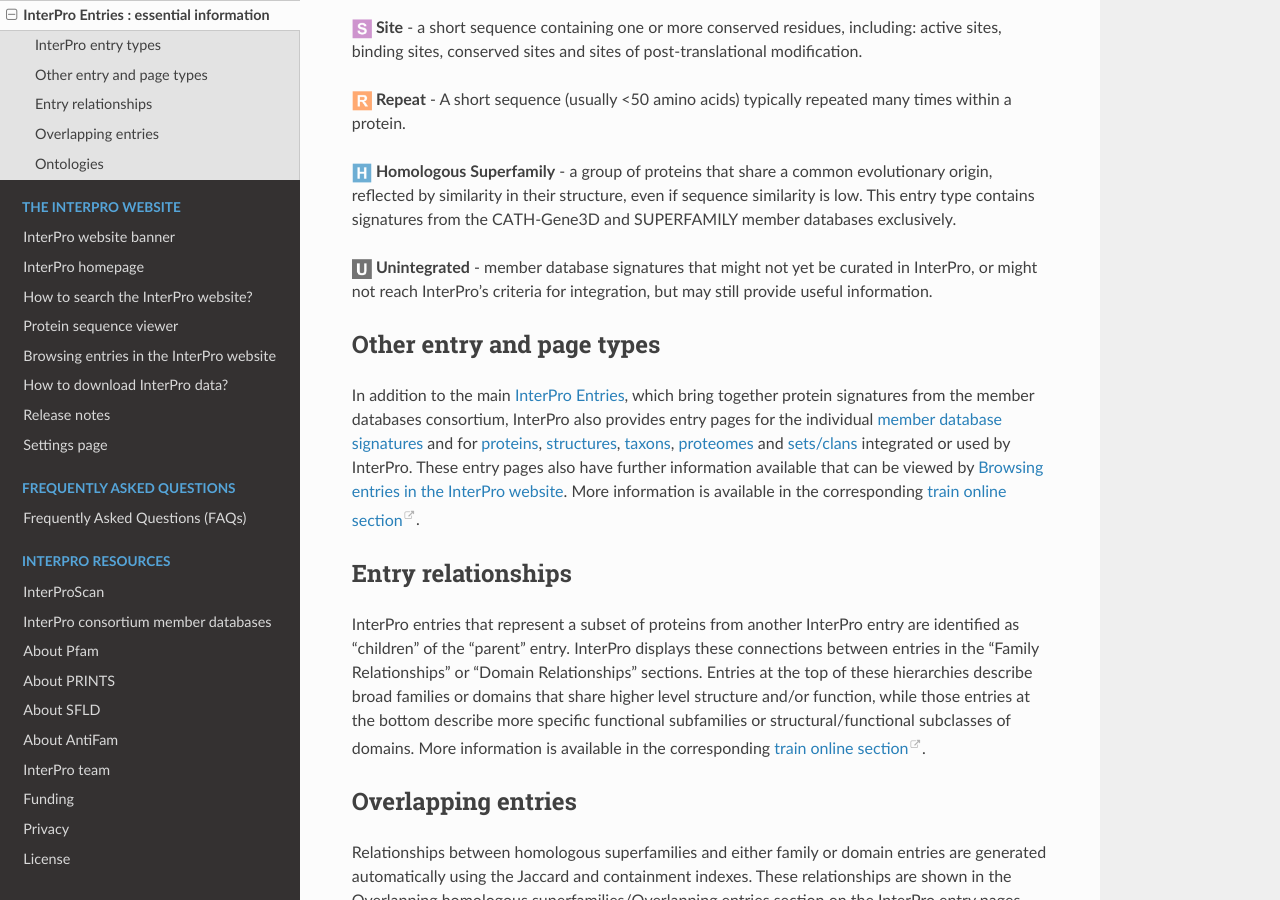
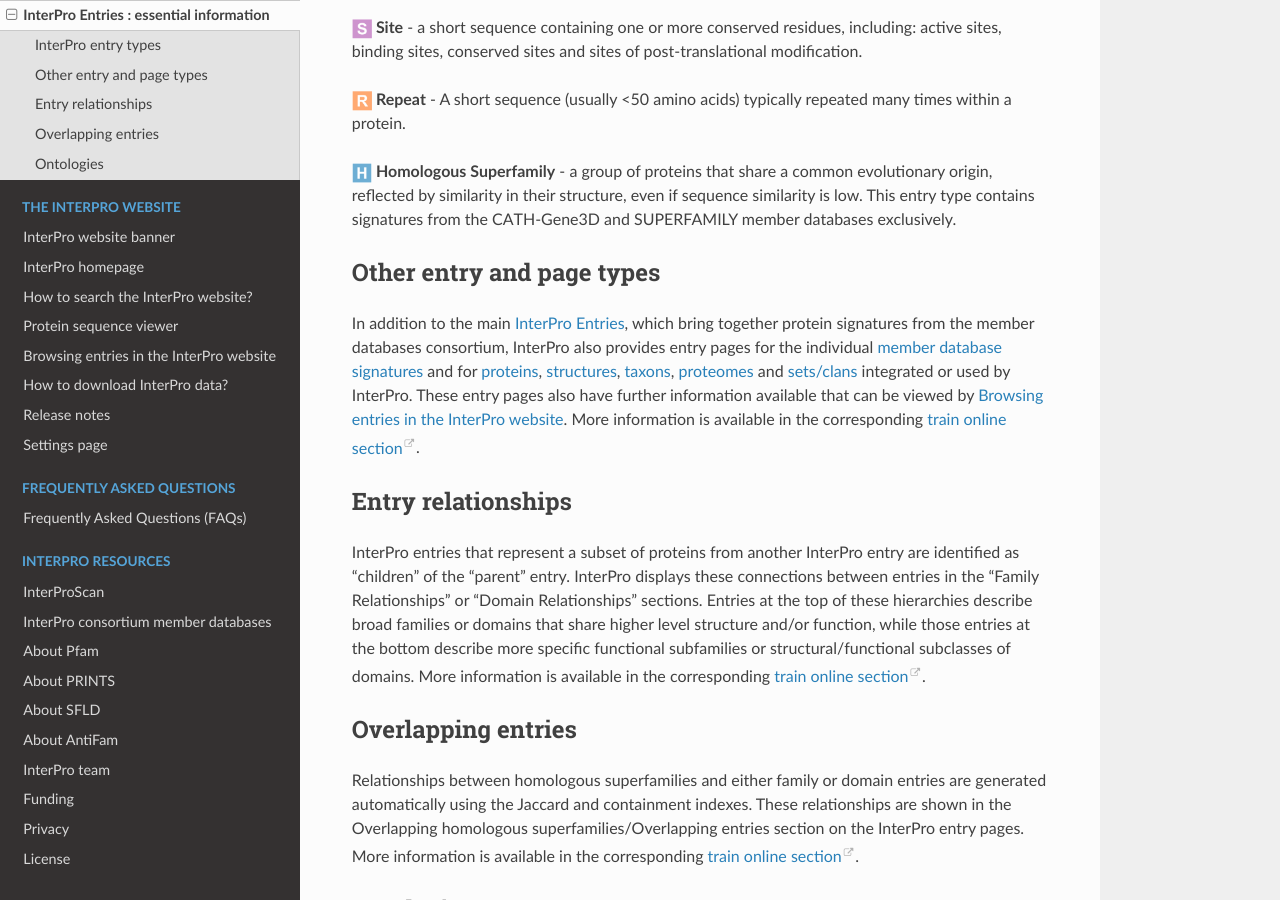
Before and after one commit to ProteinsWebTeam/interpro-docs, a Sphinx documentation site: the page built from docs/entries_info.rst, in a window 1280 px wide and 900 px high, scrolled down 708 px. Built offline with Sphinx 7.4.7 and the Read the Docs theme 2.0.0, drawn with Linux system fonts in a browser that asks for light colours.

Commit message:
Remove Unintegrated type

```diff
--- a/docs/entries_info.rst
+++ b/docs/entries_info.rst
@@ -41,9 +41,6 @@
 |H| **Homologous Superfamily** - a group of proteins that share a common evolutionary origin, reflected by similarity in
 their structure, even if sequence similarity is low. This entry type contains signatures from the CATH-Gene3D and
 SUPERFAMILY member databases exclusively.
-
-|U| **Unintegrated** - member database signatures that might not yet be curated in InterPro, or might not reach InterPro's
-criteria for integration, but may still provide useful information.
 
 **************************
 Other entry and page types
```
